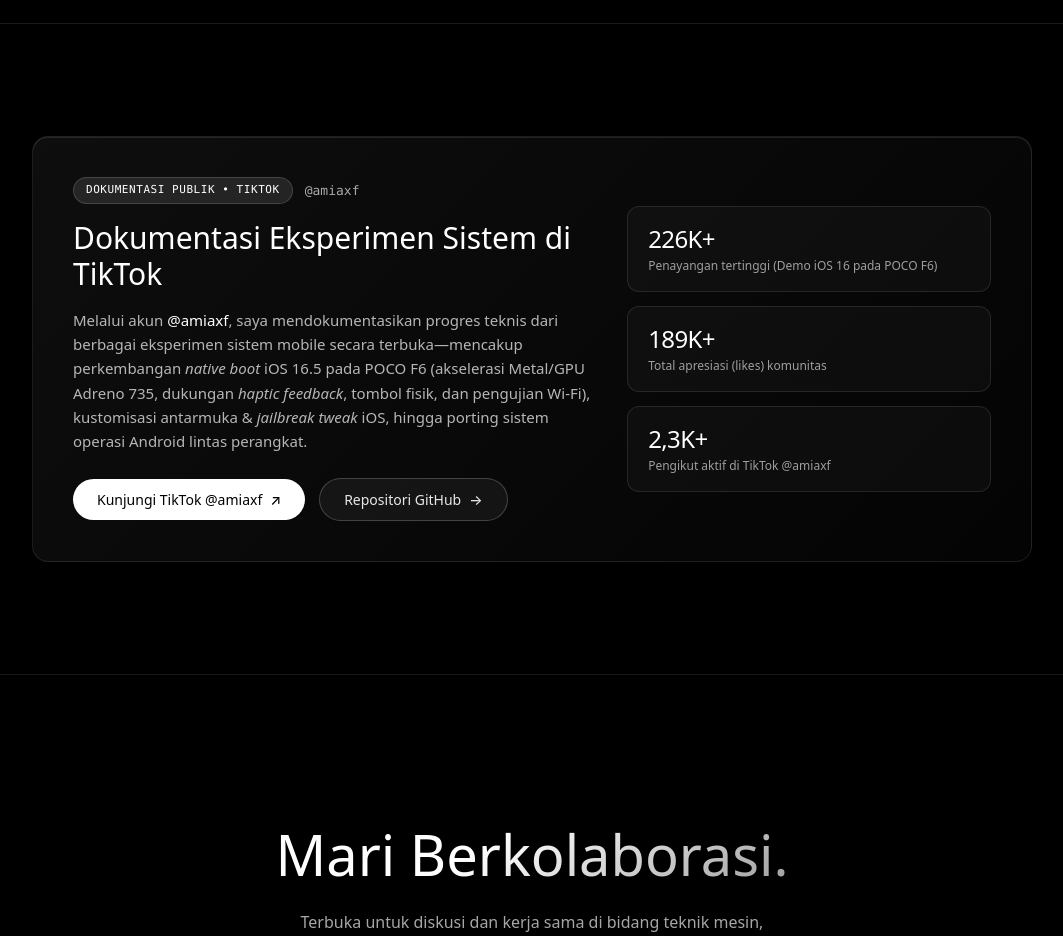
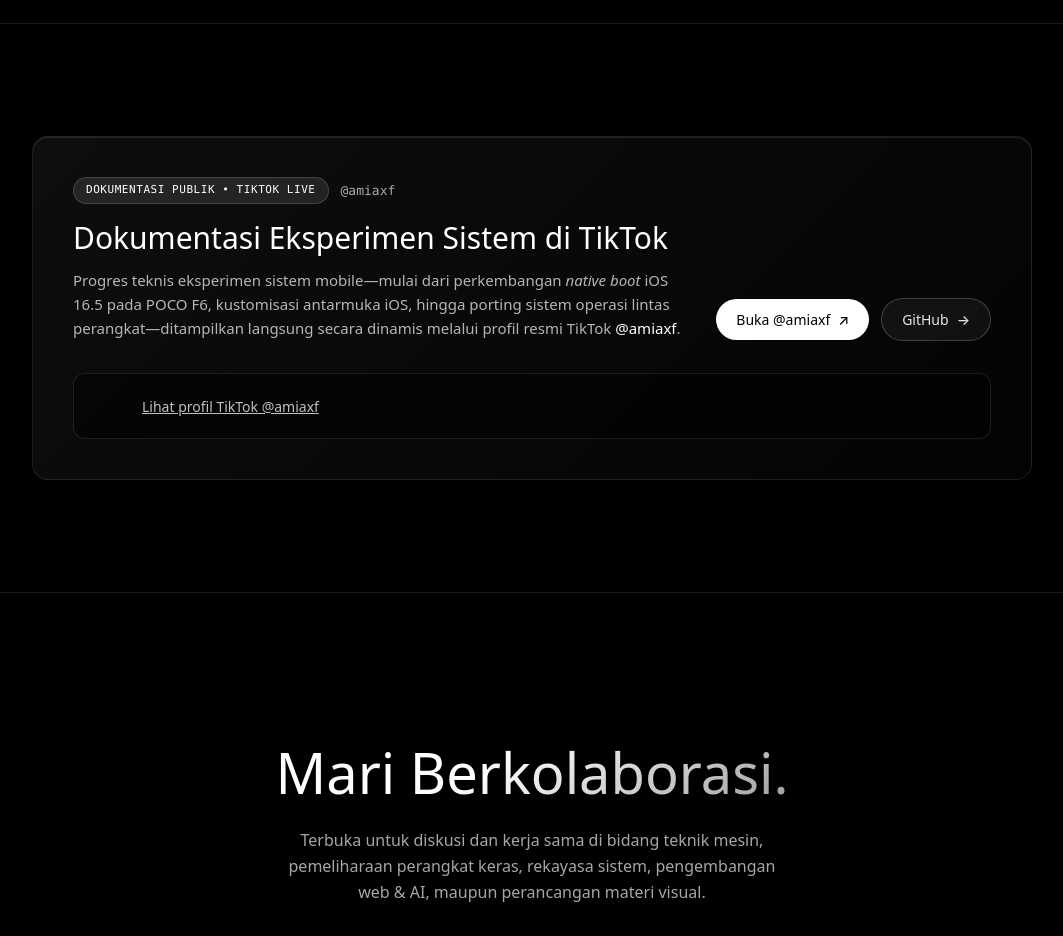
Before and after one commit to slayedkaito/slayedkaito.github.io, a plain HTML site: page index.html in a window 1280 px wide. Shown: the part 4560-5496 px from the top of the page, without its empty margins (108-1171 px from the left). Drawn offline with Linux system fonts and the light colour scheme; animation ran at ten frames a second; a script that the page names is missing; a web font is replaced by a local one.

Commit message:
Switch TikTok @amiaxf showcase to dynamic lazy-loaded official Creator Embed

```diff
--- a/index.html
+++ b/index.html
@@ -650,65 +650,64 @@
             </div>
         </section>
 
-        <!-- Publikasi & Dokumentasi Teknis (TikTok @amiaxf) -->
+        <!-- Publikasi & Dokumentasi Teknis (TikTok @amiaxf — Official Live Embed) -->
         <section id="publikasi"
             class="relative py-24 md:py-28 px-6 overflow-hidden scroll-mt-24 border-t border-white/10">
             <div class="max-w-[1000px] mx-auto relative z-10">
-                <div class="glass-card rounded-2xl p-8 md:p-10 reveal">
-                    <div class="relative z-10 grid grid-cols-1 lg:grid-cols-12 gap-8 items-center">
+                <div class="glass-card rounded-2xl p-6 sm:p-8 md:p-10 reveal">
+                    <div class="relative z-10 flex flex-col gap-8">
 
-                        <div class="lg:col-span-7">
+                        <div class="flex flex-col md:flex-row md:items-end justify-between gap-6">
+                            <div class="max-w-2xl">
                                 <div class="flex flex-wrap items-center gap-3 mb-4">
                                     <span
                                         class="px-3 py-1 rounded-full text-[11px] font-mono uppercase tracking-wider bg-white/10 text-white border border-white/15">
-                                    Dokumentasi Publik &bull; TikTok
+                                        Dokumentasi Publik &bull; TikTok Live
                                     </span>
                                     <span class="text-[13px] font-mono text-white/65">@amiaxf</span>
                                 </div>
 
-                            <h2 class="text-2xl md:text-3xl font-medium text-white mb-4 leading-snug">
+                                <h2 class="text-2xl md:text-3xl font-medium text-white mb-3 leading-snug">
                                     Dokumentasi Eksperimen Sistem di TikTok
                                 </h2>
 
-                            <p class="text-[14px] md:text-[15px] text-white/70 leading-relaxed mb-6">
-                                Melalui akun <strong class="text-white font-medium">@amiaxf</strong>, saya
-                                mendokumentasikan progres teknis dari berbagai eksperimen sistem mobile secara
-                                terbuka&mdash;mencakup perkembangan <em>native boot</em> iOS 16.5 pada POCO F6 (akselerasi
-                                Metal/GPU Adreno 735, dukungan <em>haptic feedback</em>, tombol fisik, dan pengujian
-                                Wi-Fi), kustomisasi antarmuka &amp; <em>jailbreak tweak</em> iOS, hingga porting sistem
-                                operasi Android lintas perangkat.
+                                <p class="text-[14px] md:text-[15px] text-white/70 leading-relaxed">
+                                    Progres teknis eksperimen sistem mobile&mdash;mulai dari perkembangan <em>native
+                                        boot</em> iOS 16.5 pada POCO F6, kustomisasi antarmuka iOS, hingga porting
+                                    sistem operasi lintas perangkat&mdash;ditampilkan langsung secara dinamis melalui
+                                    profil resmi TikTok <strong class="text-white font-medium">@amiaxf</strong>.
                                 </p>
+                            </div>
 
-                            <div class="flex flex-wrap items-center gap-3.5">
+                            <div class="flex flex-wrap items-center gap-3 shrink-0">
                                 <a href="https://www.tiktok.com/@amiaxf" target="_blank" rel="noopener noreferrer"
-                                    class="inline-flex items-center gap-2 bg-white text-black px-6 py-2.5 rounded-full text-[14px] font-medium hover:bg-gray-200 transition-colors">
-                                    Kunjungi TikTok @amiaxf
+                                    class="inline-flex items-center gap-2 bg-white text-black px-5 py-2.5 rounded-full text-[14px] font-medium hover:bg-gray-200 transition-colors">
+                                    Buka @amiaxf
                                     <span aria-hidden="true">&#8599;</span>
                                 </a>
 
                                 <a href="https://github.com/slayedkaito" target="_blank" rel="noopener noreferrer"
-                                    class="inline-flex items-center gap-2 px-6 py-2.5 rounded-full text-[14px] font-medium text-white/90 border border-white/20 bg-white/5 hover:bg-white/10 hover:text-white transition-colors">
-                                    Repositori GitHub
+                                    class="inline-flex items-center gap-2 px-5 py-2.5 rounded-full text-[14px] font-medium text-white/90 border border-white/20 bg-white/5 hover:bg-white/10 hover:text-white transition-colors">
+                                    GitHub
                                     <span aria-hidden="true">&rarr;</span>
                                 </a>
                             </div>
                         </div>
 
-                        <div class="lg:col-span-5">
-                            <div class="grid grid-cols-1 sm:grid-cols-3 lg:grid-cols-1 gap-3.5">
-                                <div class="rounded-xl border border-white/10 bg-white/[0.03] px-5 py-4">
-                                    <p class="text-2xl font-medium text-white tracking-tight">226K+</p>
-                                    <p class="text-[12px] text-white/60 mt-0.5">Penayangan tertinggi (Demo iOS 16 pada POCO F6)</p>
-                                </div>
-                                <div class="rounded-xl border border-white/10 bg-white/[0.03] px-5 py-4">
-                                    <p class="text-2xl font-medium text-white tracking-tight">189K+</p>
-                                    <p class="text-[12px] text-white/60 mt-0.5">Total apresiasi (likes) komunitas</p>
-                                </div>
-                                <div class="rounded-xl border border-white/10 bg-white/[0.03] px-5 py-4">
-                                    <p class="text-2xl font-medium text-white tracking-tight">2,3K+</p>
-                                    <p class="text-[12px] text-white/60 mt-0.5">Pengikut aktif di TikTok @amiaxf</p>
-                                </div>
-                            </div>
+                        <!-- Official TikTok Creator Profile Embed (lazy-loaded on scroll) -->
+                        <div id="tiktok-embed-container"
+                            class="w-full rounded-xl border border-white/10 bg-black/50 p-3 sm:p-5 flex justify-center overflow-x-auto">
+                            <blockquote class="tiktok-embed w-full" cite="https://www.tiktok.com/@amiaxf"
+                                data-unique-id="amiaxf" data-embed-from="oembed" data-embed-type="creator"
+                                style="max-width: 780px; min-width: 288px; margin: 0 auto;">
+                                <section>
+                                    <a target="_blank" rel="noopener noreferrer"
+                                        href="https://www.tiktok.com/@amiaxf?refer=creator_embed"
+                                        class="text-sm text-white/75 hover:text-white underline">
+                                        Lihat profil TikTok @amiaxf
+                                    </a>
+                                </section>
+                            </blockquote>
                         </div>
 
                     </div>
@@ -970,12 +969,12 @@
                 {
                     src: 'assets/ios-boot-homescreen.webp',
                     title: '02 • Home Screen / SpringBoard iOS 16.5',
-                    desc: 'Antarmuka SpringBoard berjalan penuh dengan akselerasi GPU Adreno 735 (Mesa/Freedreno) hingga 60 FPS.'
+                    desc: 'Antarmuka SpringBoard berjalan penuh dengan akselerasi Metal (OSMesa) hingga 60 FPS.'
                 },
                 {
                     src: 'assets/ios-boot-about.webp',
                     title: '03 • Settings → General → About (iOS 16.5)',
-                    desc: 'Teridentifikasi sebagai iOS 16.5 berjalan langsung pada ramdisk 1 GB (RDW00POCOX5P) tanpa menyentuh partisi Android.'
+                    desc: 'Teridentifikasi sebagai iOS 16.5 berjalan langsung pada ramdisk (RDW00POCOX5P) tanpa menyentuh partisi Android.'
                 }
             ];
 
@@ -1031,6 +1030,32 @@
                     else if (e.key === 'ArrowRight') renderSlide(currentSlide + 1);
                 });
             }
+
+            // 7. Lazy-load Official TikTok Embed SDK when section approaches viewport
+            const tiktokContainer = document.getElementById('tiktok-embed-container');
+            if (tiktokContainer) {
+                let tiktokLoaded = false;
+                const loadTikTokEmbed = () => {
+                    if (tiktokLoaded) return;
+                    tiktokLoaded = true;
+                    const script = document.createElement('script');
+                    script.src = 'https://www.tiktok.com/embed.js';
+                    script.async = true;
+                    document.body.appendChild(script);
+                };
+
+                if ('IntersectionObserver' in window) {
+                    const tiktokObserver = new IntersectionObserver((entries, obs) => {
+                        if (entries.some(entry => entry.isIntersecting)) {
+                            loadTikTokEmbed();
+                            obs.disconnect();
+                        }
+                    }, { rootMargin: '400px 0px' });
+                    tiktokObserver.observe(tiktokContainer);
+                } else {
+                    loadTikTokEmbed();
+                }
+            }
         });
     </script>
 </body>
```
Also changed, not shown: assets/styles.css. Lines whose indentation alone changed are shown as unchanged.
